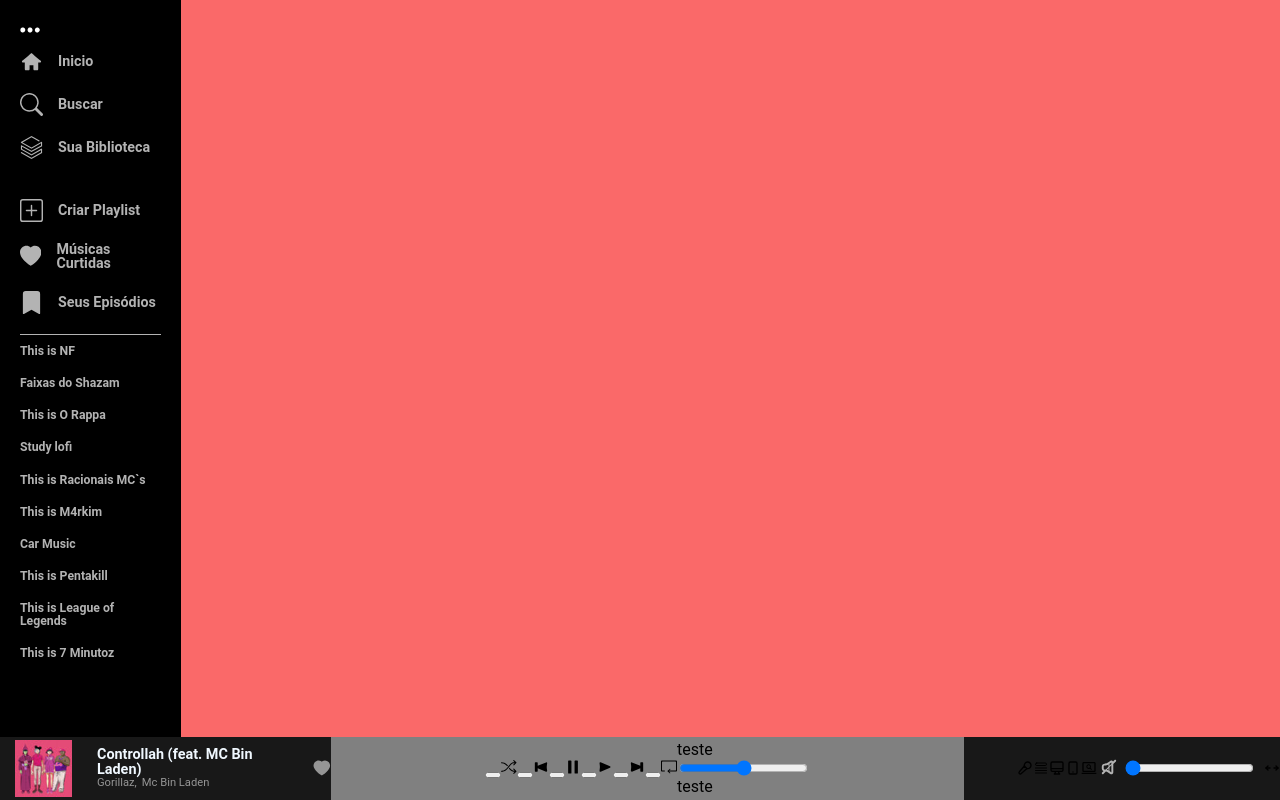
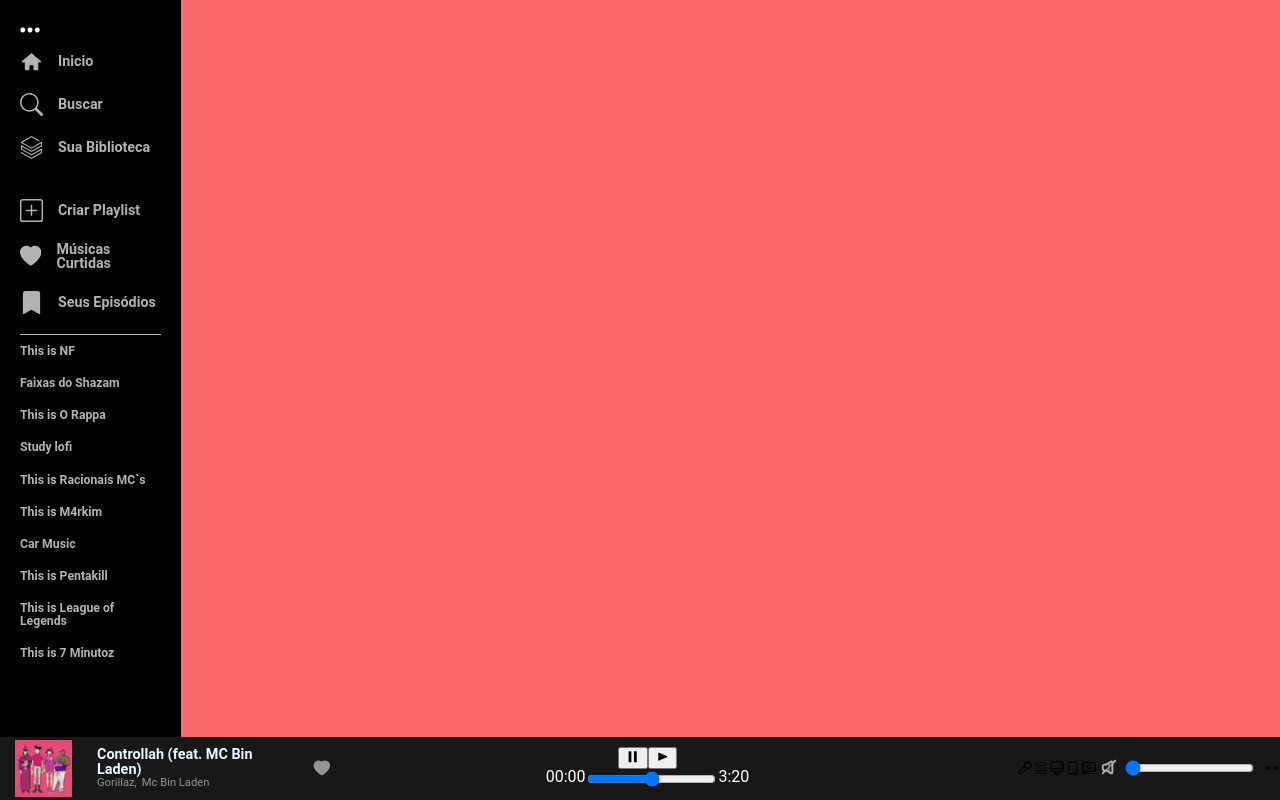
Before and after one commit to Fernando-Filho/clone_Spotifyweb, a React (Create React App) app in the folder clone-spotify/: page / in a window 1280 px wide. Built offline with nearby package versions, Linux system fonts and the light colour scheme.

Commit message:
ajuste no tempo da musica

```diff
--- a/clone-spotify/src/componentes/Play/Index.js
+++ b/clone-spotify/src/componentes/Play/Index.js
@@ -1,21 +1,37 @@
 import './Play.css'
+
+import React, { useState } from "react";
+
 import { GiPreviousButton, GiPlayButton, GiPauseButton, GiNextButton } from "react-icons/gi";
 import { RxShuffle } from "react-icons/rx";
 import { SlLoop } from "react-icons/sl";
 
-// import { MinutoFormatado }  from '../MinutoFormatado/MinutoFormatado.js'
-// import { SegundoFormatado }  from './SegundoFormatado.js'
+
+import MinutoFormatado from './Tempo/MinutoFormatado.js'
+import SegundoFormatado  from './Tempo/SegundoFormatado.js'
 
 const Play = (props) => {
 
-    const TimeMusic = 360
-    // let TempoCorrido = 0
-    // let TempoRestante = TimeMusic
+    const [porcentagem, setPorcentagem] = useState(0)
+    const [tempoDaMusicaPercorrido, setTempoDaMusicaPercorrido] = useState(`00:00`);
 
-    function TempoFormatado (tempo){
+    const TempoCompletoDaMusica = 200
+    // let PorcentagemDaMusica = document.getElementById('%DaMusica')
 
-        // return( `${MinutoFormatado(tempo)}:${SegundoFormatado(tempo)}` )
-        return( `teste` )
+    function PorcentagemDaMusicaPercorrida(TempoCompletoDaMusica, PorcentagemDaMusica){
+
+        const TempoPercorrido = ((TempoCompletoDaMusica*PorcentagemDaMusica)/100)
+
+            return(
+                `${MinutoFormatado(TempoPercorrido)}:${SegundoFormatado(TempoPercorrido)}`
+        )
+    }
+
+    function TempoDaMusicaFormatado(tempo){
+
+        return(
+                `${MinutoFormatado(tempo)}:${SegundoFormatado(tempo)}`
+            )
     }
 
 
@@ -23,26 +39,40 @@ const Play = (props) => {
         <div className="Play">
 
             <div className='Buttons'>
-                <button/><RxShuffle/>
-                <button/><GiPreviousButton/>
-                <button/><GiPauseButton/>
-                <button/><GiPlayButton/>
-                <button/><GiNextButton/>
-                <button/><SlLoop/>
+                {/* <button/><RxShuffle/>
+                <button/><GiPreviousButton/> */}
+
+                <button><GiPauseButton/></button>
+                <button><GiPlayButton/></button>
+
+                {/* <button/><GiNextButton/>
+                <button/><SlLoop/> */}
             </div>
 
-            <div className='timeBar'>
-                <p>{TempoFormatado(TimeMusic)}</p>
+            <div className='TimeBar'>
+                <TempoDaMusicaPercorrido TempoProp={tempoDaMusicaPercorrido}/>
 
-                    <input type="range" min={0} step={1} max={100}
-                    //  oninput={UpDateTime()}
+                    <input
+                        id='%DaMusica'
+                        type="range"
+                        value={50}
+                        min={0}
+                        step={1}
+                        max={100}
+                        onChange={value => setPorcentagem(value.target.value)}
+                        onClickCapture={() => setTempoDaMusicaPercorrido(PorcentagemDaMusicaPercorrida(TempoCompletoDaMusica, setPorcentagem))}
+                        // oninput={UpDateTime()}
                      ></input>
 
-                <p>{TempoFormatado(TimeMusic)}</p>
+                <p>{TempoDaMusicaFormatado(TempoCompletoDaMusica)}</p>
             </div>
 
         </div>
     )
 }
 
+const TempoDaMusicaPercorrido = ({TempoProp}) => {
+    return (<div>{TempoProp}</div>)
+  }
+
 export default Play
--- a/clone-spotify/src/componentes/Play/Play.css
+++ b/clone-spotify/src/componentes/Play/Play.css
@@ -1,7 +1,13 @@
 .Play{
     display: flex;
+    flex-direction: column;
     justify-content: center;
     align-items: center;
     width: 50%;
-    background-color: grey;
+    color: white;
 }
+
+.TimeBar{
+    display: flex;
+    flex-direction: row;
+}
--- a/clone-spotify/src/componentes/MinutoFormatado/MinutoFormatado.js
+++ b/clone-spotify/src/componentes/Play/Tempo/MinutoFormatado.js
@@ -1,9 +1,9 @@
 const MinutoFormatado = (TimeMusic) => {
-    let Tempo = TimeMusic % 60
+    let Tempo = (TimeMusic / 60)
 
     if(Tempo < 10) { Tempo = `0${Tempo}` }
 
-    return ( Tempo )
+    return ( Math.trunc(Tempo) )
 }
 
 export default MinutoFormatado
--- a/clone-spotify/src/componentes/Play/SegundoFormatado.js
+++ b/clone-spotify/src/componentes/Play/Tempo/SegundoFormatado.js
@@ -1,8 +1,9 @@
 const SegundoFormatado = (TimeMusic) => {
-    let Tempo = (((TimeMusic / 60)-(TimeMusic % 60))*60)
+    let Tempo = (TimeMusic % 60)
 
     if(Tempo < 10){ Tempo = `0${Tempo}` }
-        return ( Tempo )
+
+    return ( Tempo )
 }
 
 export default SegundoFormatado
```
Also changed, not shown: clone-spotify/src/componentes/Play/Formatation.js (deleted, +0 -15 lines).
